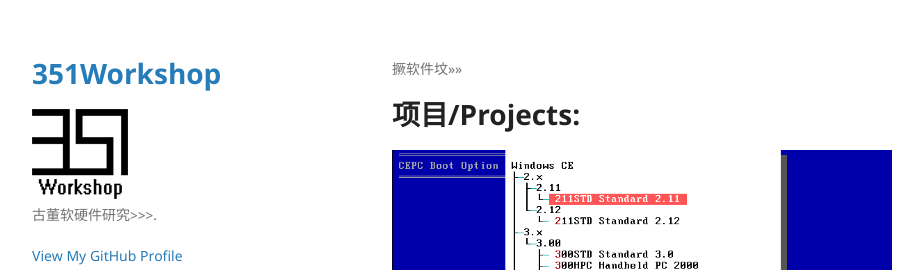
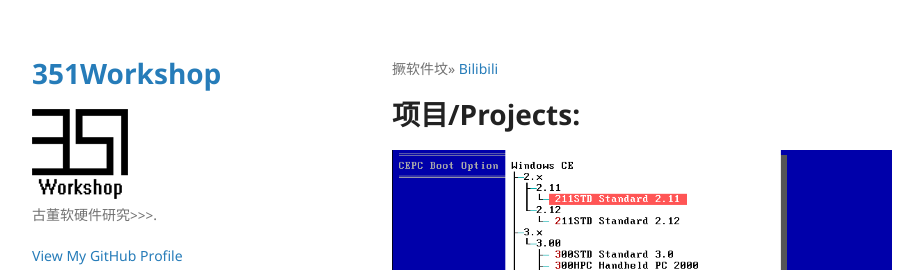
Before and after one commit to WindowsNT351/windowsnt351.github.io, a Jekyll site: the page built from index.md, in a window 1280 px wide. Shown: the top 272 px of the page, without its empty margins (178-1101 px from the left). Built offline with Jekyll 4.4.1, drawn with Linux system fonts in a browser that asks for light colours.

Commit message:
2025031503

```diff
--- a/index.md
+++ b/index.md
@@ -2,7 +2,8 @@
 layout: default
 ---
 
-撅软件坟>>>>
+撅软件坟>>
+[Bilibili](https://space.bilibili.com/484165196)<br/>
 
 # 项目/Projects:
 ![Branching](./assets/img/cec-title.png)<br />
```
Also changed, not shown: pages/hardlib/ibm-ps55-5541-tc4/index.md (+1 -0 lines).
